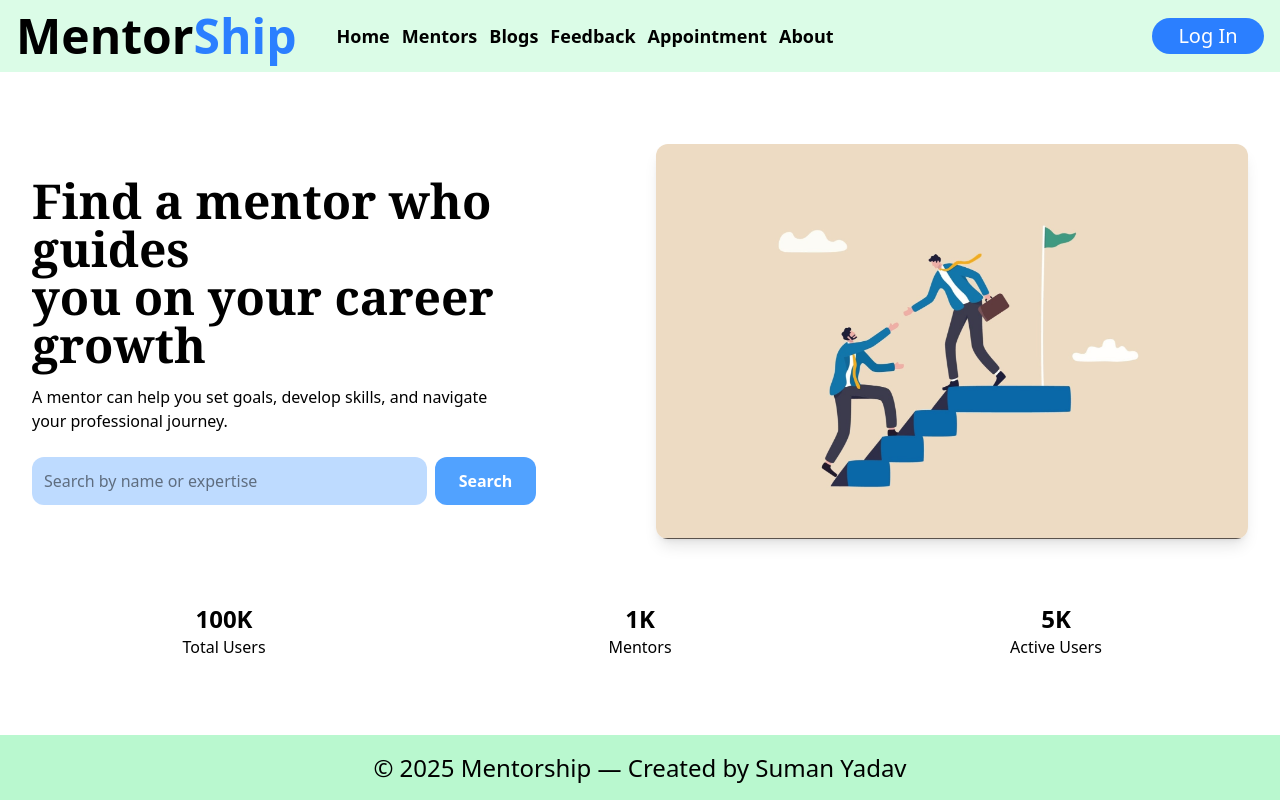
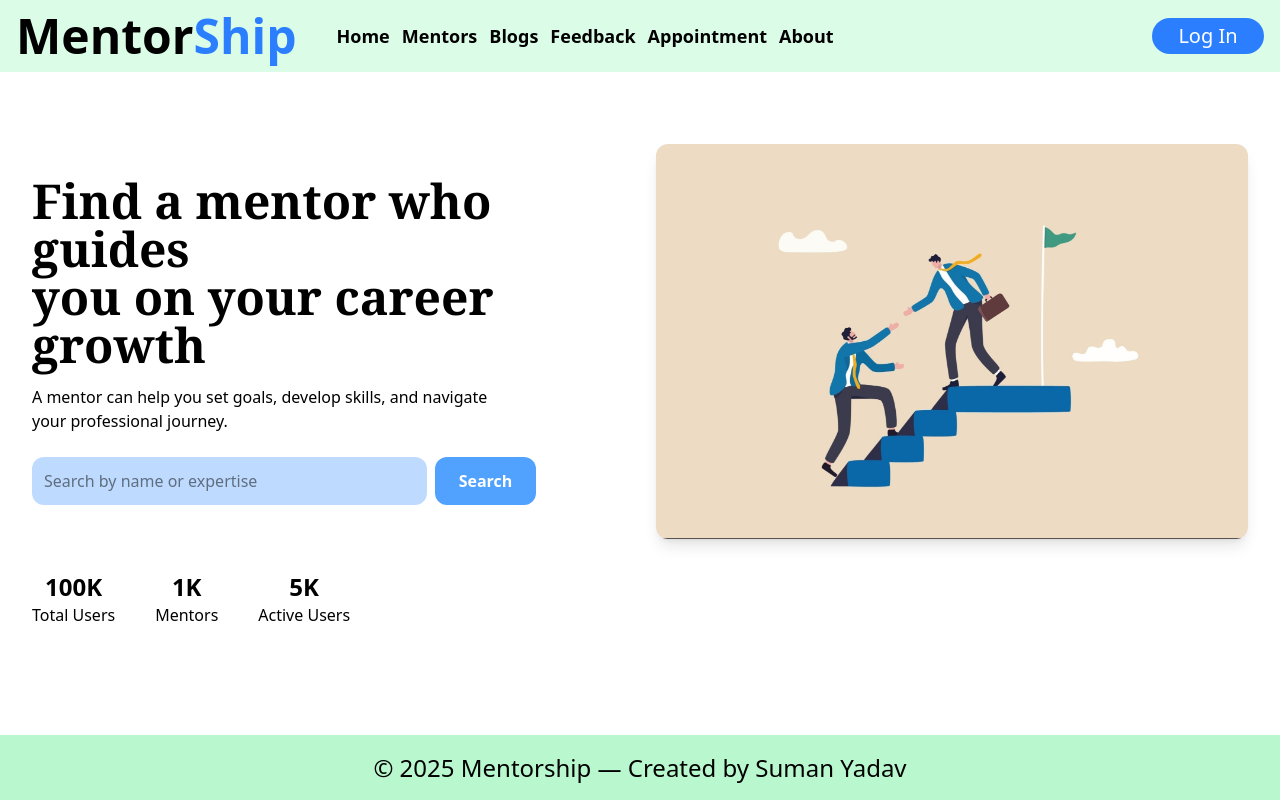
Before and after one commit to Ydv-Suman/MentorShip, a React (Vite) app: page / in a window 1280 px wide. Built offline with nearby package versions, Linux system fonts and the light colour scheme.

Commit message:
final touch

```diff
--- a/src/components/NavBar.jsx
+++ b/src/components/NavBar.jsx
@@ -8,8 +8,8 @@ function NavBar(){
                 {/* Logo and Navigation Links */}
                 <div className="flex flex-col sm:flex-row sm:items-center gap-3 sm:gap-10">
                     <Link to="/home">
-                        <h1 className="font-bold text-5xl text-center sm:text-left">
-                            Mentor<span className="text-blue-500">Ship</span>
+                        <h1 className="font-bold text-5xl text-center sm:text-left"><Link to="/home">
+                            Mentor<span className="text-blue-500">Ship</span></Link>
                         </h1>
                     </Link>
 
--- a/src/route/LandingPage.jsx
+++ b/src/route/LandingPage.jsx
@@ -19,7 +19,6 @@ function LandingPage() {
   return (
     <div className="max-w-screen-xl mx-auto px-4 py-10">
       <div className="flex flex-col-reverse lg:flex-row items-center gap-8">
-        {/* Left: Text + Search */}
         <div className="flex-1">
           <h1 className="text-3xl sm:text-4xl lg:text-5xl font-semibold font-serif mb-4">
             Find a mentor who guides <br className="hidden sm:block" /> you on your career growth
@@ -64,7 +63,6 @@ function LandingPage() {
           )}
         </div>
 
-        {/* Right: Image */}
         <div className="flex-1">
           <img
             src={image}
@@ -74,8 +72,7 @@ function LandingPage() {
         </div>
       </div>
 
-      {/* Stats Section */}
-      <div className="mt-16 grid grid-cols-1 sm:grid-cols-3 gap-8 text-center">
+      <div className="mt-8 flex flex-col sm:flex-row  items-center gap-y-4 sm:gap-y-0 sm:gap-x-10 text-center">
   <div>
     <p className="text-2xl font-semibold">100K</p>
     <p>Total Users</p>
@@ -89,6 +86,7 @@ function LandingPage() {
     <p>Active Users</p>
   </div>
 </div>
+
     </div>
   );
 }
```
Lines whose indentation alone changed are shown as unchanged.
